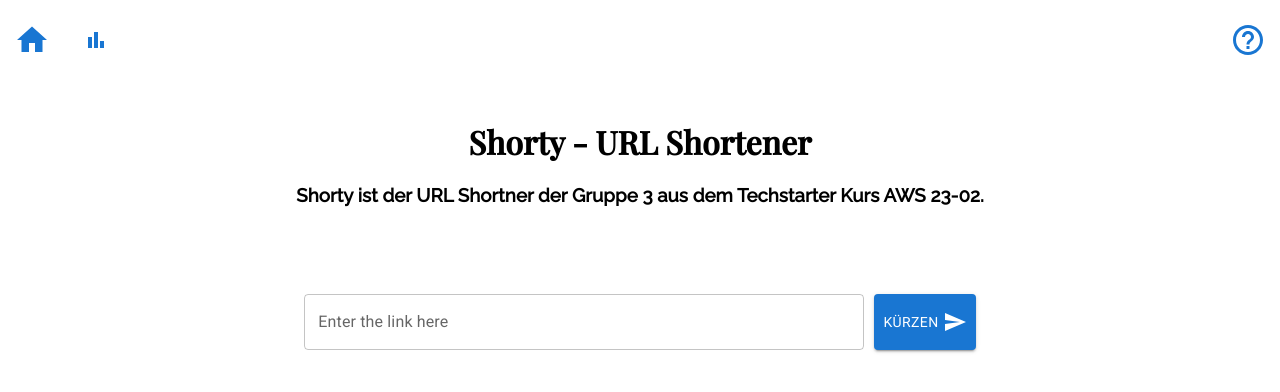
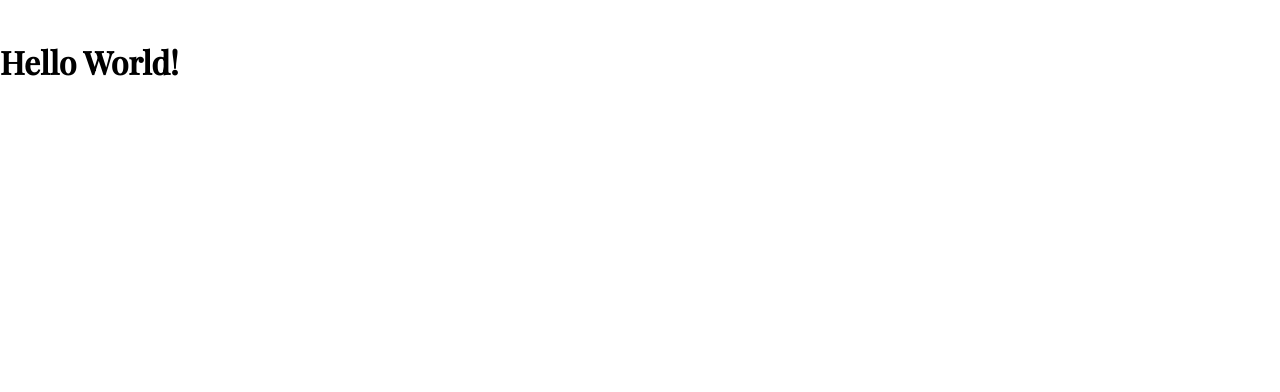
Before and after one commit to aws2302/P2, a React (Create React App) app in the folder frontend/: page /stats in a window 1280 px wide. Shown: the top 392 px of the page. Built offline with nearby package versions, Linux system fonts and the light colour scheme.

Commit message:
Files changed + added stats site

```diff
--- /dev/null
+++ b/frontend/src/Routing.js
@@ -0,0 +1,19 @@
+import "./components/css/App.css"
+import { BrowserRouter as Router, Route, Routes } from "react-router-dom";
+import Stats from "./pages/Stats"
+import App from "./pages/App";
+
+function Routing() {
+  return (
+    <div className="div-Route">
+      <Router>
+        <Routes>
+          <Route path="/" element={<App />} />
+          <Route path="/stats" element={<Stats />} />
+        </Routes>
+      </Router>
+    </div>
+  );
+}
+
+export default Routing;
--- a/frontend/src/Switch.js
+++ b/frontend/src/components/Switch.js
@@ -5,7 +5,7 @@ import "@fontsource/roboto"; // Loading Roboto font. MUI was designed with this
 import { CssBaseline, Switch } from "@mui/material";
 import { createTheme, ThemeProvider } from "@mui/material/styles";
 import { styled } from "@mui/material/styles";
-import "./App.css";
+import "../components/css/App.css";
 
 // Define theme settings
 const light = {
--- a/frontend/src/modal.js
+++ b/frontend/src/components/modal.js
@@ -1,5 +1,5 @@
 import * as React from "react";
-import "./App.css";
+import "../components/css/App.css";
 import Box from "@mui/material/Box";
 import Button from "@mui/material/Button";
 import Typography from "@mui/material/Typography";
--- a/frontend/src/index.js
+++ b/frontend/src/index.js
@@ -1,12 +1,14 @@
 import React from "react";
 import ReactDOM from "react-dom/client";
-import "./index.css";
-import App from "./App";
+import "../src/components/css/index.css";
+import App from "./pages/App";
+import Routing from "./Routing";
+import Stats from "./pages/Stats";
 
 
 const root = ReactDOM.createRoot(document.getElementById("root"));
 root.render(
   <React.StrictMode>
-    <App />
+    <Routing />
   </React.StrictMode>
 );
--- a/frontend/src/App.js
+++ b/frontend/src/pages/App.js
@@ -1,17 +1,17 @@
-import "./App.css";
+import "../components/css/App.css";
 import * as React from "react";
 import { TextField, Button } from "@mui/material";
 import SendIcon from "@mui/icons-material/Send";
 import HomeIcon from '@mui/icons-material/Home';
 import BarChartIcon from '@mui/icons-material/BarChart';
 import { blue } from "@mui/material/colors";
-import BasicModal from "./modal";
-import ModeSwitch from "./Switch";
+import BasicModal from "../components/modal";
+import ModeSwitch from "../components/Switch";
 import { useState } from "react";
-import { fetchSomeData } from "./Api";
-import ShortURL from "./ShortURL";
-import Password from "./Password";
-
+import { fetchSomeData } from "../Api";
+import ShortURL from "../components/ShortURL";
+import Password from "../components/Password";
+import { useNavigate } from "react-router-dom";
 
 /* Color Presets Button */
 const primary = blue[700];
@@ -35,6 +35,9 @@ export default function App() {
     }
   };
 
+  /* Page redirect */
+  const navigate = useNavigate();
+
   return (
     /* Head Section */
     <div className="App">
@@ -43,8 +46,10 @@ export default function App() {
           <Button className="HomeIcon" aria-label="HomeIcon">
             <HomeIcon className="H-Icon" style={{ fontSize: '36px' }} />
           </Button>
-          <Button className="StatsIcon" aria-label="StatsIcon">
-            <BarChartIcon className="S-Icon" />
+          <Button className="StatsIcon" aria-label="StatsIcon" onClick={() => {
+          navigate("/stats");
+        }}>
+            <BarChartIcon className="S-Icon" style={{ fontSize: '36px' }} />
           </Button>
         </div>
         <div className="div-MS-Icon">
--- a/frontend/src/Stats.js
+++ b/frontend/src/pages/Stats.js
@@ -1,7 +1,9 @@
 import React from 'react';
 
 export default function Stats() {
+    return (
     <h1>
         Hello World!
     </h1>
+    )
 }
```
Also changed, not shown: frontend/src/components/CopyToClipboardButton.js (renamed from frontend/src/CopyToClipboardButton.js), frontend/src/components/Password.js (renamed from frontend/src/Password.js), frontend/src/components/ShortURL.js (renamed from frontend/src/ShortURL.js), frontend/src/components/Snackbar.js (renamed from frontend/src/Snackbar.js), frontend/src/components/css/App.css (renamed from frontend/src/App.css), frontend/src/components/css/index.css (renamed from frontend/src/index.css).
